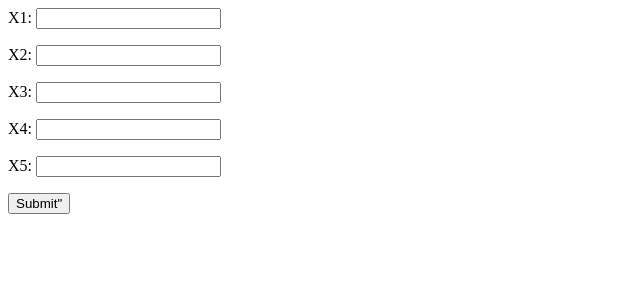
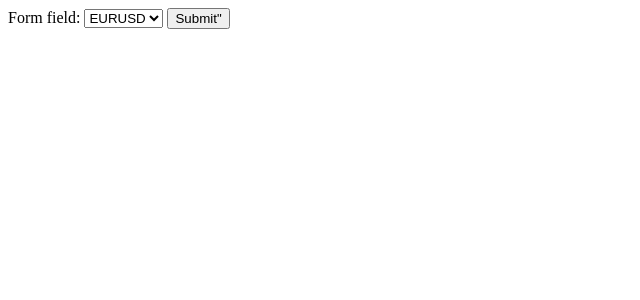
Before and after one commit to HakimGhaziali/AI_django, a Django app: page / in a window 1280 px wide. Shown: the top 300 px of the page, without its empty margins (0-640 px from the left). Run offline with Django 4.2, Linux system fonts and the light colour scheme.

```diff
--- a/app/forms.py
+++ b/app/forms.py
@@ -1,13 +1,18 @@
-
-
 
 
 from django import forms
 
 
-class NForm(forms.Form):
-    X1 = forms.CharField(required=False)
-    X2 = forms.CharField()
-    X3 = forms.CharField()
-    X4 = forms.CharField()
-    X5 = forms.CharField()
+GEEKS_CHOICES =(
+    ("EURUSD", "EURUSD"),
+    ("EURCAD", "EURCAD"),
+    ("USDCAD", "USDCAD"),
+    ("AUDUSD", "AUDUSD"),
+    ("GBPUSD", "GBPUSD"),
+)
+
+
+
+class CForm(forms.Form):
+
+    Form_field =forms.ChoiceField(choices = GEEKS_CHOICES)
--- a/app/templates/index.html
+++ b/app/templates/index.html
@@ -2,6 +2,6 @@
 
 <form action = "" method = "post">
     {% csrf_token %}
-    {{form.as_p }}
+    {{form }}
     <input type="submit" value=Submit">
 </form>
--- a/app/views.py
+++ b/app/views.py
@@ -3,30 +3,27 @@ from django.shortcuts import render
 # Create your views here.
 from django.http import HttpResponse
 from .fun import fun1
-from .forms import NForm
+from .forms import CForm
 
 def home(request):
 
     if request.method =='GET':
 
         print('hey')
-        form = NForm()
+        form = CForm()
 
 
     elif request.method == 'POST' :
 
-        #print('how')
-        form= NForm(request.POST)
+        print('how')
+        print(request.POST['Form_field'])
+        form= CForm(request.POST)
         #print(request.POST)
-        m = [request.POST[str(x)] for x in request.POST if x is not '']
-        print(m)
+        #m = [request.POST[str(x)] for x in request.POST if x is not '']
+        #print(m)
         #for i in request.POST:
             #print(str(i))
             #print(request.POST[str(i)])
         #print(request.POST[('X2')])
 
-
-
-
-
     return render(request ,  'index.html' , {'form': form})
```
Also changed, not shown: requirements.txt (+39 -0 lines), testfun.py (deleted, +0 -11 lines).
